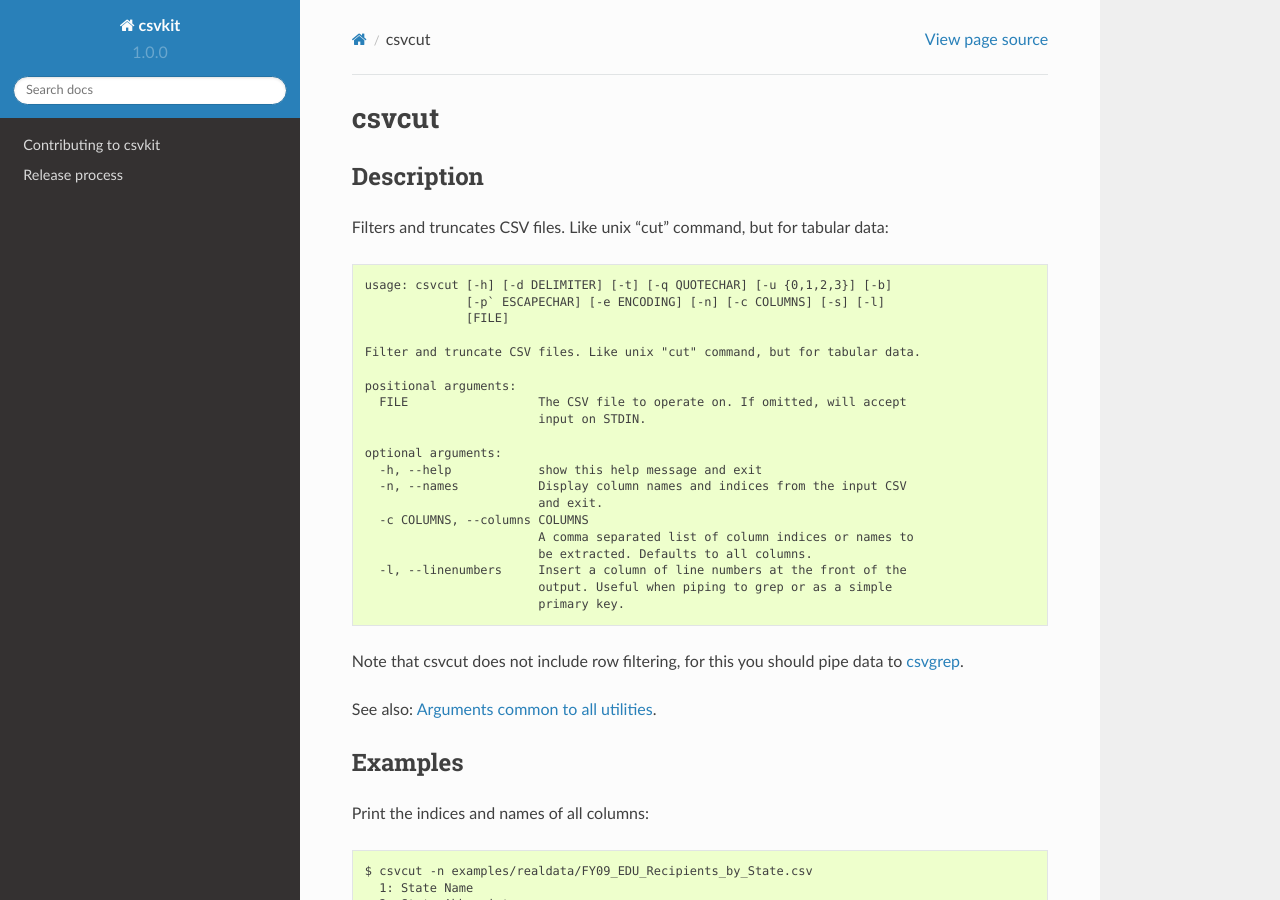
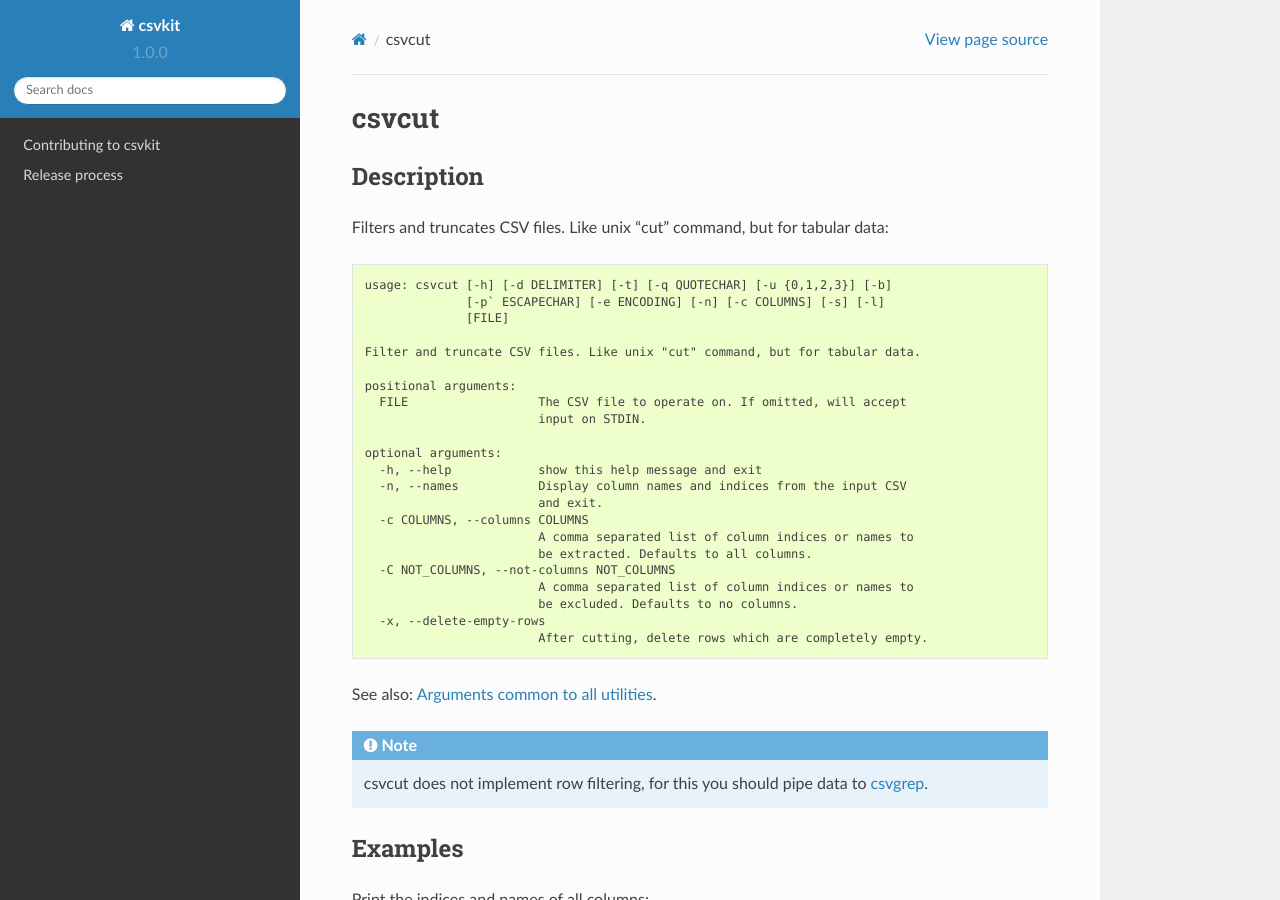
Before and after one commit to wireservice/csvkit, a Sphinx documentation site: the page built from docs/scripts/csvcut.rst, in a window 1280 px wide and 900 px high. Built offline with Sphinx 7.4.7 and the Read the Docs theme 2.0.0, drawn with Linux system fonts in a browser that asks for light colours; pages that are not in the unit, such as notebooks, are missing from menus.

Commit message:
Add missing doc for csvcut -C. Closes #227.

```diff
--- a/docs/scripts/csvcut.rst
+++ b/docs/scripts/csvcut.rst
@@ -24,13 +24,17 @@
       -c COLUMNS, --columns COLUMNS
                             A comma separated list of column indices or names to
                             be extracted. Defaults to all columns.
-      -l, --linenumbers     Insert a column of line numbers at the front of the
-                            output. Useful when piping to grep or as a simple
-                            primary key.
-
-Note that csvcut does not include row filtering, for this you should pipe data to :doc:`csvgrep`.
+      -C NOT_COLUMNS, --not-columns NOT_COLUMNS
+                            A comma separated list of column indices or names to
+                            be excluded. Defaults to no columns.
+      -x, --delete-empty-rows
+                            After cutting, delete rows which are completely empty.
 
 See also: :doc:`../common_arguments`.
+
+.. note::
+
+    csvcut does not implement row filtering, for this you should pipe data to :doc:`csvgrep`.
 
 Examples
 ========
```
Also changed, not shown: 1 other file.
